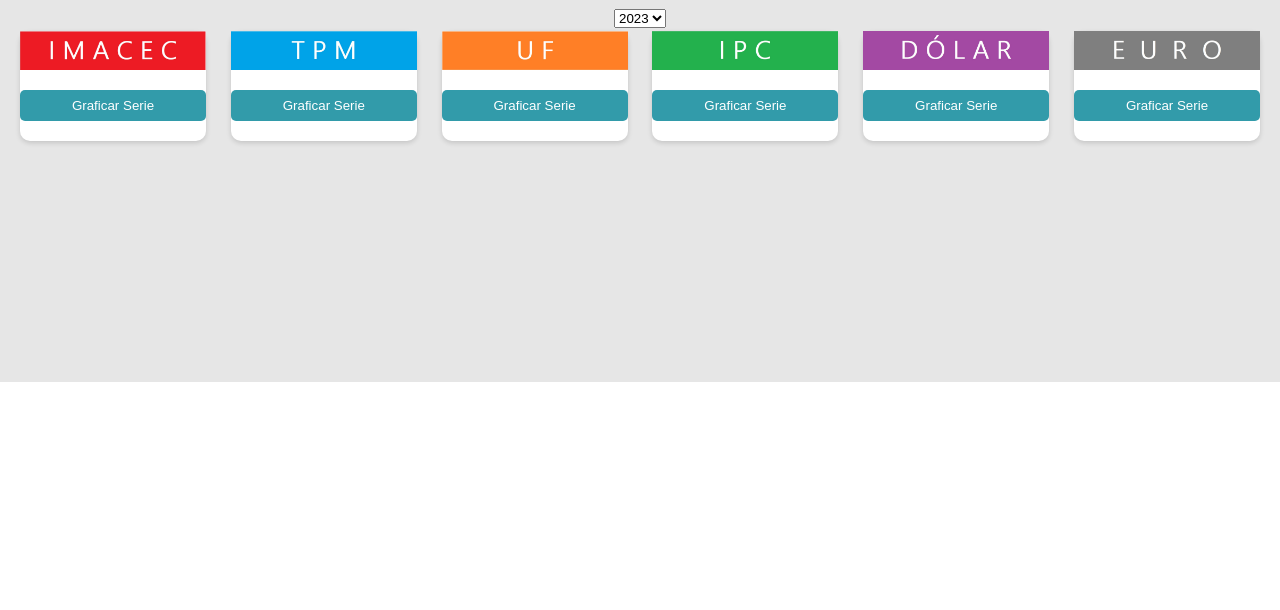
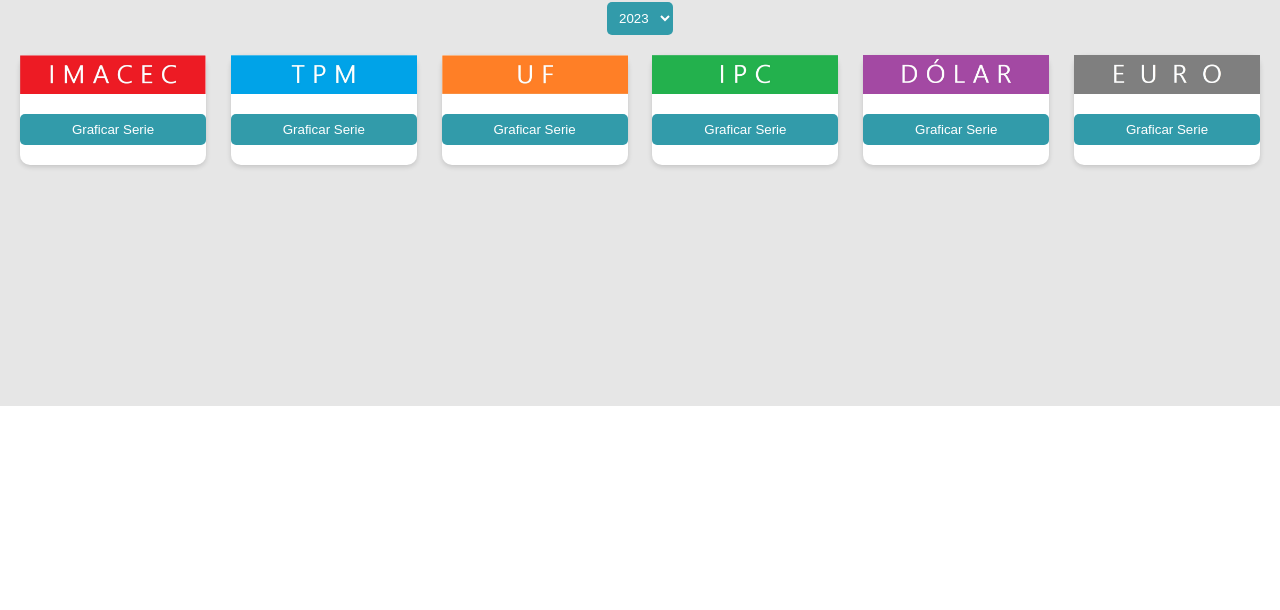
Before and after one commit to crsantanag/Dashboard, a plain HTML site: page index.html in a window 1280 px wide. Shown: the part 190-800 px from the top of the page. Drawn offline with nearby package versions, Linux system fonts and the light colour scheme; no server answers.

Commit message:
Add files via upload

```diff
--- a/assets/css/style.css
+++ b/assets/css/style.css
@@ -161,7 +161,7 @@ section {
   margin-bottom: 10px;
 }
 
-.seleccionaAo {
+.seleccionaYear {
   position: relative;
   padding: 8px;
   cursor: pointer;
```
